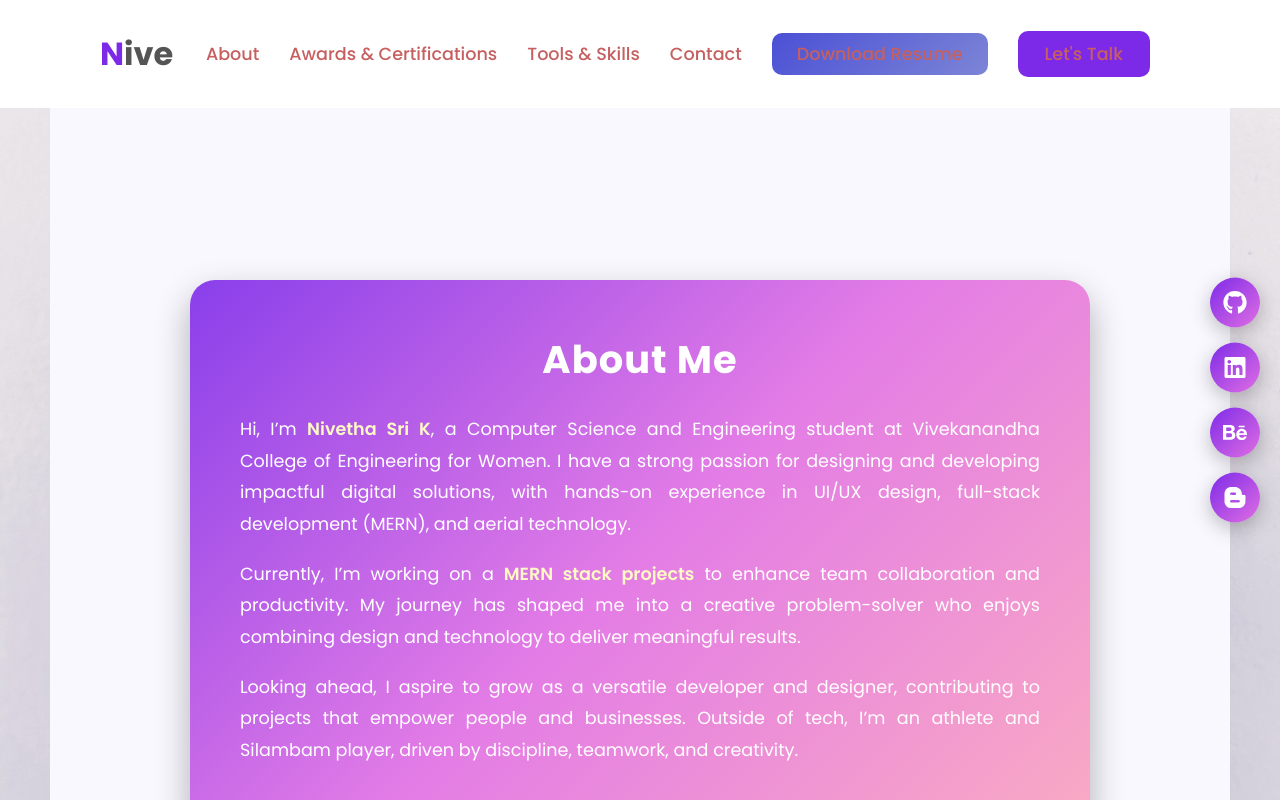
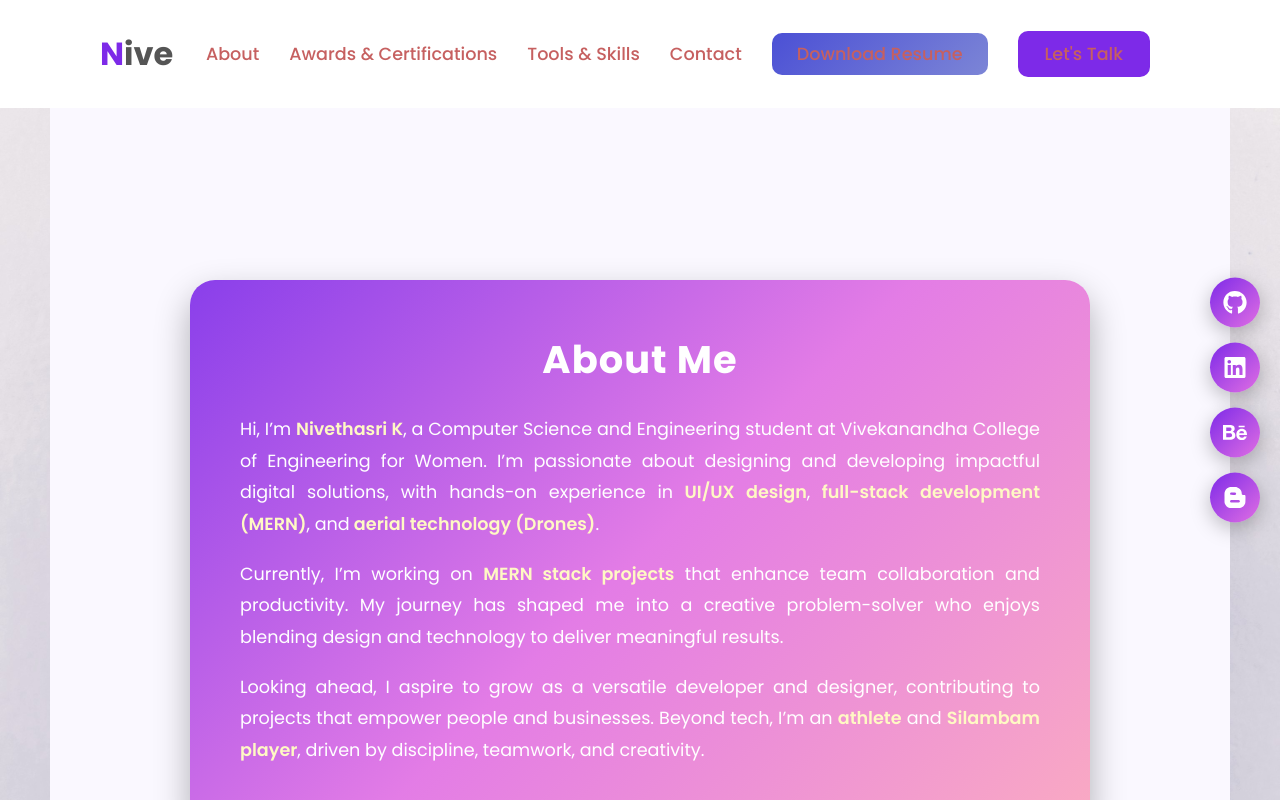
Before and after one commit to Nivethasri641/port_front, a React (Create React App) app: page / in a window 1280 px wide. Shown: the top 800 px of the page. Built offline with nearby package versions, Linux system fonts and the light colour scheme.

Commit message:
v
Updated the About section to enhance clarity and highlight skills.

```diff
--- a/src/components/About.js
+++ b/src/components/About.js
@@ -7,13 +7,28 @@ function About() {
       <div className="about-card">
         <h2>About Me</h2>
         <p>
-          Hi, I’m <span className="highlight">Nivetha Sri K</span>, a Computer Science and Engineering student at Vivekanandha College of Engineering for Women. I have a strong passion for designing and developing impactful digital solutions, with hands-on experience in UI/UX design, full-stack development (MERN), and aerial technology.
+          Hi, I’m <span className="highlight">Nivethasri K</span>, a
+          Computer Science and Engineering student at Vivekanandha College of
+          Engineering for Women. I’m passionate about designing and developing
+          impactful digital solutions, with hands-on experience in
+          <span className="highlight"> UI/UX design</span>,
+          <span className="highlight"> full-stack development (MERN)</span>, and
+          <span className="highlight"> aerial technology (Drones)</span>.
         </p>
+
         <p>
-          Currently, I’m working on a <span className="highlight">MERN stack projects</span> to enhance team collaboration and productivity. My journey has shaped me into a creative problem-solver who enjoys combining design and technology to deliver meaningful results.
+          Currently, I’m working on <span className="highlight">MERN stack projects</span> that
+          enhance team collaboration and productivity. My journey has shaped me
+          into a creative problem-solver who enjoys blending design and
+          technology to deliver meaningful results.
         </p>
+
         <p>
-          Looking ahead, I aspire to grow as a versatile developer and designer, contributing to projects that empower people and businesses. Outside of tech, I’m an athlete and Silambam player, driven by discipline, teamwork, and creativity.
+          Looking ahead, I aspire to grow as a versatile developer and designer,
+          contributing to projects that empower people and businesses. Beyond
+          tech, I’m an <span className="highlight">athlete</span> and{" "}
+          <span className="highlight">Silambam player</span>, driven by
+          discipline, teamwork, and creativity.
         </p>
       </div>
     </section>
```
